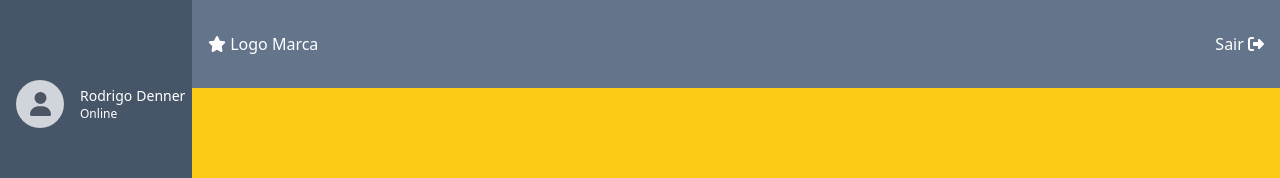
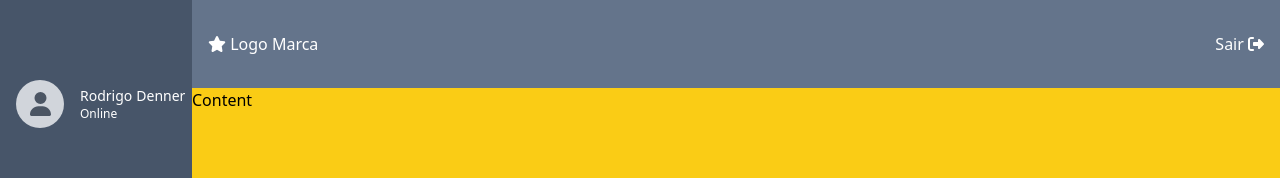
Before and after one commit to rodrigodenner/Dashboard-LaraVue, a Vue app in the folder front-end/: page /dashboard in a window 1280 px wide. Shown: the top 178 px of the page. Built offline with nearby package versions, Linux system fonts and the light colour scheme.

Commit message:
update content

```diff
--- a/front-end/src/components/dashboard/DashboardComponent.vue
+++ b/front-end/src/components/dashboard/DashboardComponent.vue
@@ -14,22 +14,24 @@
 
       <!-- Pages -->
       <div class="flex-1 bg-yellow-400">
-        <slot name="slot-pages" ></slot>
+        <ContentComponet>
+          <slot name="slot-pages"></slot>
+        </ContentComponet>
       </div>
     </div>
   </div>
 </template>
 
 <script>
-
+import ContentComponet from './contentComponent/ContentComponet.vue';
 import NavbarComponent from './navbarComponent/NavbarComponent.vue';
 import SidebarComponent from '@/components/dashboard/sidebarComponent/SidebarComponent.vue';
 
 export default {
   components: {
     SidebarComponent,
-    NavbarComponent
-    },
+    NavbarComponent,
+    ContentComponet },
   name: 'DashboardComponent',
   setup() {
     return {};
```
